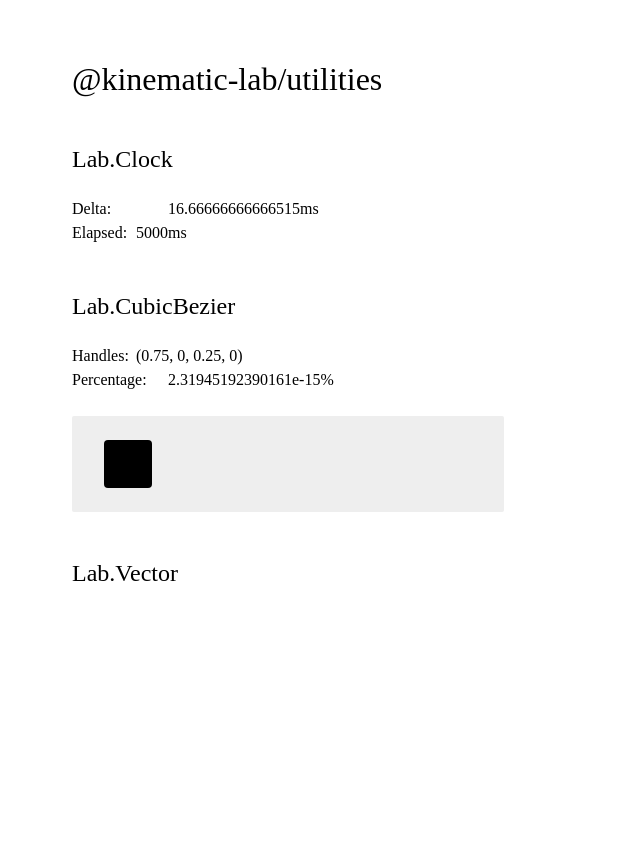
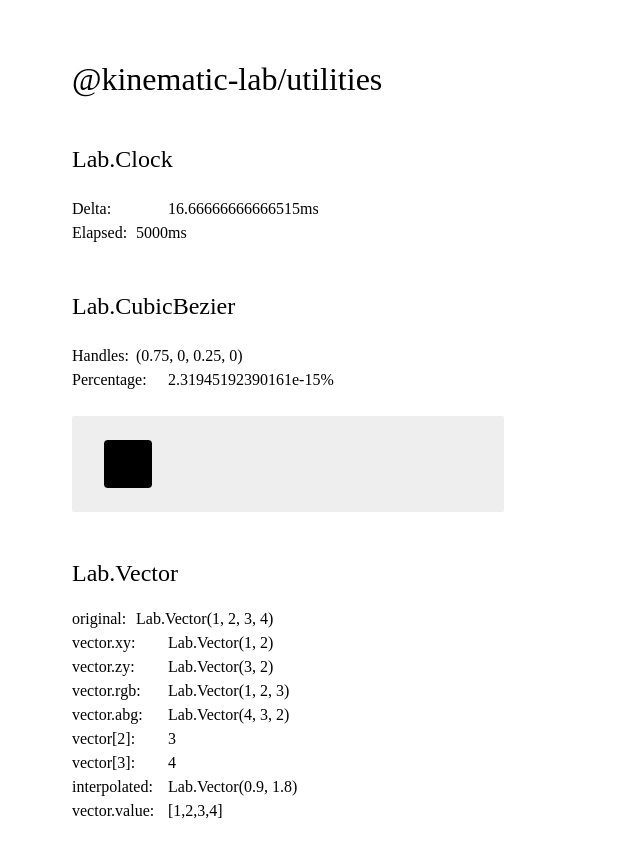
Before and after one commit to kinematic-lab/kinematic-lab, a Nuxt app in the folder apps/dev/: page /utilities in a window 1280 px wide. Shown: the top 856 px of the page, without its empty margins (0-640 px from the left). Before the commit the page ends 800 px from the top, so only its background shows below. Built offline with nearby package versions, Linux system fonts and the light colour scheme.

Commit message:
chore(`apps/dev`): updated `/utilities` page

```diff
--- a/apps/dev/pages/utilities/index.vue
+++ b/apps/dev/pages/utilities/index.vue
@@ -27,14 +27,22 @@
 
 		<div id="lab-vector">
 			<h2>Lab.Vector</h2>
-			<!-- <pre v-text="`original: \t${vector}`"></pre>
+			<pre v-text="`original: \t${vector}`"></pre>
 			<pre v-text="`vector.xy: \t${vector.xy}`"></pre>
 			<pre v-text="`vector.zy: \t${vector.zy}`"></pre>
 			<pre v-text="`vector.rgb: \t${vector.rgb}`"></pre>
 			<pre v-text="`vector.abg: \t${vector.abg}`"></pre>
 			<pre v-text="`vector[2]: \t${vector[2]}`"></pre>
 			<pre v-text="`vector[3]: \t${vector[3]}`"></pre>
-			<pre v-text="`vector.value: \t[${vector.value}]`"></pre> -->
+			<pre
+				v-text="
+					`interpolated: \t${vector.xy.interpolate(
+						Lab.Vector(0, 0),
+						0.1
+					)}`
+				"
+			></pre>
+			<pre v-text="`vector.value: \t[${vector.value}]`"></pre>
 		</div>
 	</div>
 </template>
@@ -43,6 +51,7 @@
 import * as Lab from '@kinematic-lab/utilities';
 
 const clock = Lab.Clock();
+const vector = Lab.Vector(1, 2, 3, 4);
 const bezier = Lab.CubicBezier(0.75, 0, 0.25, 1);
 
 const delta = ref(0);
```
